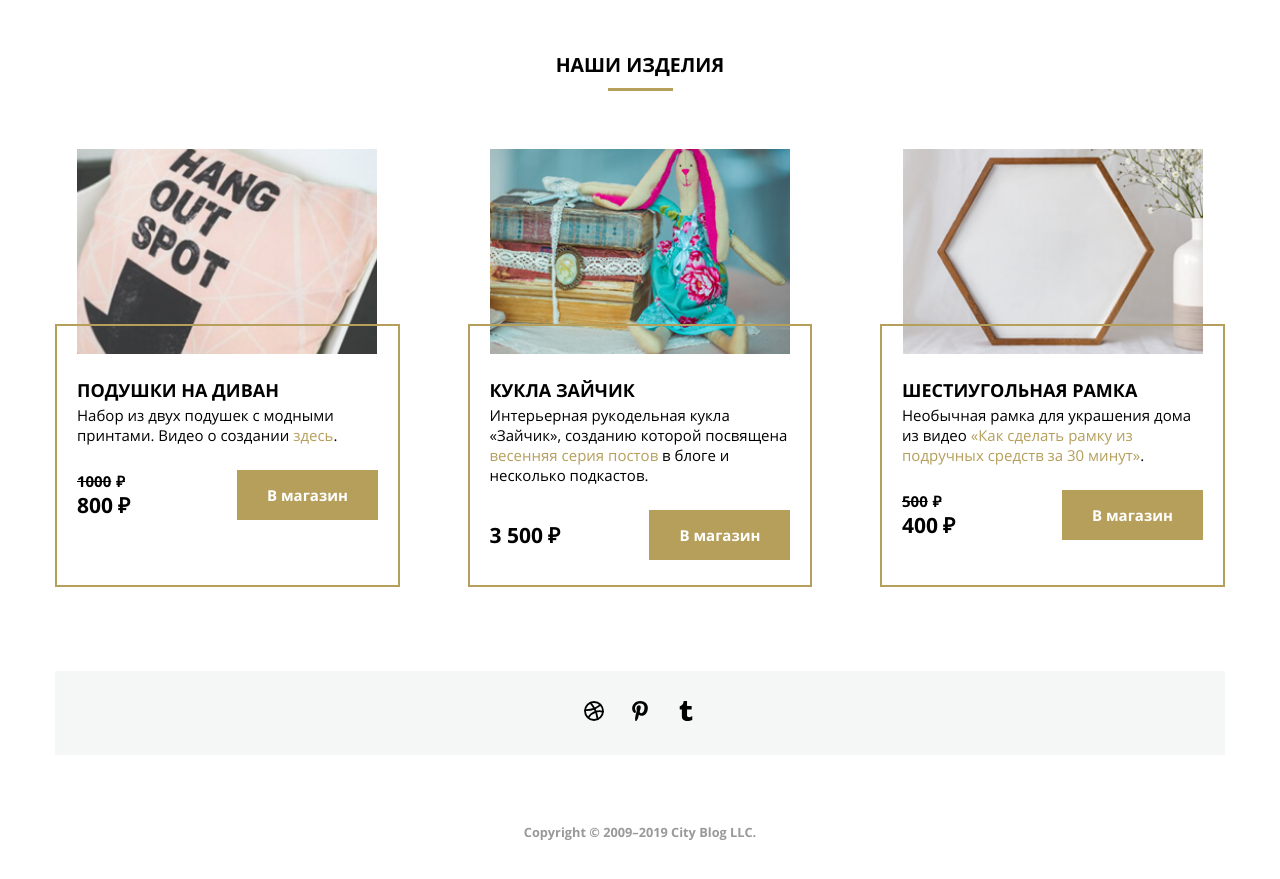
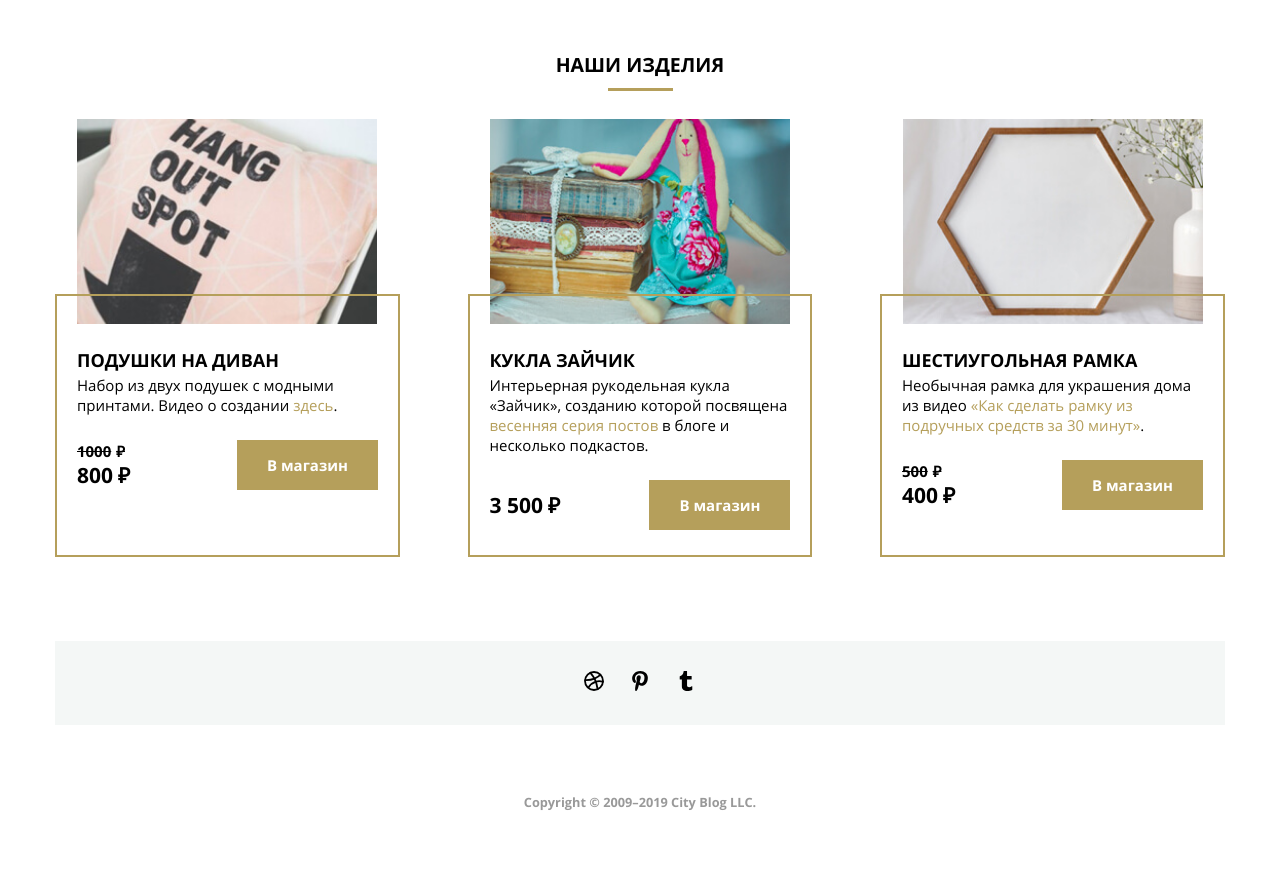
Before and after one commit to skalolet/mq-59-diplom, a plain HTML site: page index.html in a window 1280 px wide. Shown: the part 2674-3553 px from the top of the page. After the commit the page ends 3525 px from the top, so only its background shows below. Drawn offline with Linux system fonts and the light colour scheme; files whose address does not match are found by name.

Commit message:
Full css and html

```diff
--- a/css/style.css
+++ b/css/style.css
@@ -577,19 +577,15 @@ html {
 .product-item {
   position: relative;
   width: 100%;
-  margin: 285px 0 30px 0;
-  border: 2px solid #b59f5b;
+  margin: 0 0 30px 0;
   border-top: none;
 }
 
 .product-img-box {
   width: 285px;
   height: 285px;
-  position: absolute;
-  top: -250px;
-  left: 0;
-  right: 0;
-  margin: auto;
+  position: relative;
+  margin: 0 auto;
   z-index: 0;
 }
 
@@ -605,9 +601,10 @@ html {
 
 .product-entry {
   width: 100%;
-  border-top: 2px solid #b59f5b;
   position: relative;
+  margin: -30px 0 0 0;
   padding: 50px 20px 25px 20px;
+  border: 2px solid #b59f5b;
   z-index: 1;
 }
 
@@ -1061,14 +1058,19 @@ html {
   }
 
   .product-item {
+    display: flex;
+    flex-direction: column;
     width: calc(50% - 20px);
-    margin: 230px 0 30px 0;
+    margin: 0 0 30px 0;
   }
 
   .product-img-box {
     width: 290px;
     height: 230px;
-    top: -200px;
+  }
+
+  .product-entry {
+    flex-grow: 1;
   }
 
   .popup {
@@ -1216,13 +1218,12 @@ html {
 
   .product-item {
     width: calc(33.33% - 45px);
-    margin: 205px 0 30px 0;
+    margin: 0 0 30px 0;
   }
 
   .product-img-box {
     width: 300px;
     height: 205px;
-    top: -175px;
   }
 
   .footer-wrap {
```
